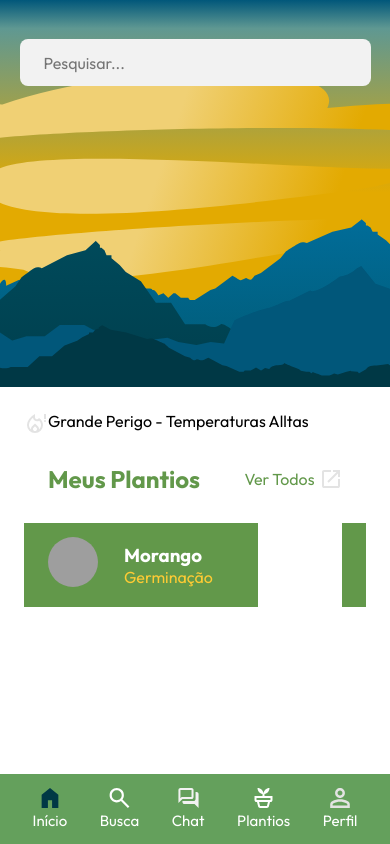
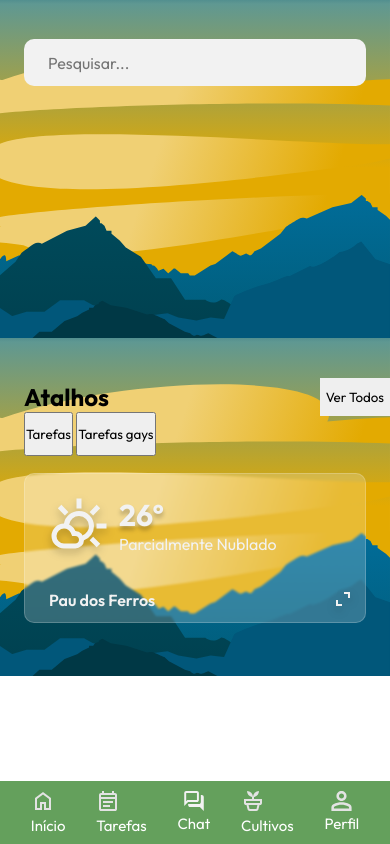
Before and after one commit to PabloMuris/Koltagri-Django-, a Django app: page / in a window 390 px wide. Run offline with Django 5.2, Linux system fonts and the light colour scheme; grey boxes are pictures that could not be loaded.

Commit message:
Refactor templates and styles: update static URL, enhance layout, and improve header/footer structure

```diff
--- a/koltagri/settings.py
+++ b/koltagri/settings.py
@@ -135,7 +135,7 @@ USE_TZ = True
 # Static files (CSS, JavaScript, Images)
 # https://docs.djangoproject.com/en/5.2/howto/static-files/
 
-STATIC_URL = 'static/'
+STATIC_URL = '/static/'
 
 STATICFILES_DIRS = [(BASE_DIR/'static')]
 
--- a/static/css/global.css
+++ b/static/css/global.css
@@ -66,6 +66,9 @@
   /* Metais */
   --outono-metal-ouro: #d4af37;
   --outono-metal-bronze: #b08d57;
+
+  /* Standard-font-size*/
+  font-size: 16px;
 }
 
 * {
@@ -93,7 +96,7 @@ body {
     "main "
     "footer";
   grid-template-columns: 0.18fr 1fr 0.18fr;
-  grid-template-rows:  1fr 1fr 0.18fr;
+  grid-template-rows:  338px 7fr 1fr;
   width: 100vw;
   height: 100vh;
   box-sizing: border-box;
@@ -119,14 +122,14 @@ header{
 
 /* BARRA DE PESQUISA */
 #search-bar {
-  margin: 0 auto;
+  margin: 0 24px;
   display: flex;
   align-items: center;
   padding: 0.1rem 24px;
   background: var(--middle-grey);
-  border-radius: 0.5rem;
-  width: 90%;
-  max-width: 500px;
+  border-radius: 10px;
+  width: 100%;
+   z-index: 999;
 }
 
 /* ÍCONE DA LUPA */
@@ -171,6 +174,7 @@ main {
   background-color: transparent;
   grid-row: auto;
   padding: 24px;
+  position: relative;
 }
 
 
@@ -401,13 +405,7 @@ border-radius: 10px;
 }
 
 
-main{
-  display: grid;
-  grid-template-areas: "weather-section other-section"
-  "stati stati";
-  grid-template-columns: 1.25fr 1fr;
-  grid-template-rows: 1.2fr 1fr;
-}
+
 
 #other-section{
    grid-area: other-section;
@@ -459,9 +457,6 @@ main{
     grid-template-rows: 70px 2fr;
     height: 100vh;
   }
-  #weather-section{
-    width: 80%;
-  }
   .nav-links a {
     align-items: center !important;
     justify-content: center;
--- a/static/css/index.css
+++ b/static/css/index.css
@@ -12,6 +12,15 @@
 
 }
 
+#weather-events{
+position:absolute !important;
+top: 0px;
+right: 0px;
+left: 0px;
+z-index: 0;
+
+}
+
 #footer-weather-advices span{
 background-color: #f2f2f2;
 width: 100%;
@@ -22,131 +31,19 @@ padding-left: 6px;
 border-bottom-right-radius: 10px;
 
 }
-#footer-weather-advices span p{
-  color:  #C95313  !important;
-}
-#footer-weather-advices{
-  display: flex;
-  position: absolute;
-  flex-flow: row;
-  bottom: 0px;
-  left: 0px;
-  width: 100%;
-}
-
-#button-weather-detail{
-  height: 44px;
-  width: fit-content;
-  padding-inline: 10px;
-  font-size: 16px;
-  position: absolute;
-  right: 0px;
-  top: 0px;
-  border: 1px solid rgba(7, 125, 235, 0.1) !important;
-  border-bottom-left-radius: 10px;
-  border-top-right-radius: 10px;
-  display: flex;
-  align-items: center;
-  justify-content: center;
-  gap: 6px;
-  background: rgba(65, 65, 65, 0.2) !important;
-  backdrop-filter: blur(3px);
-}
-#button-weather-detail p{
-  color: var(--middle-grey);
-}
-
-#weather-section #weather-side-information{
-  display: flex;
-  flex-direction: column;
-  align-items: end;
-  justify-content: space-between;
-  gap: 10px;
-  color: var(--middle-grey);
-  height: 80%;
-
-}
-
-#weather-section #weather-side-information svg{
-  width: 90px;
-  height: 94px;
-  fill: var(--middle-grey);
-}
-#weather-principal-information{
-  display: flex;
-  flex-flow: column;
-  justify-content: space-between;
-  height: 80%;
-  top: 4px;
 
 
 
-}
-#weather-section #weather-principal-information h1{
-  font-size: 16px !important;
-  font-weight: 500;
-  color: var(--middle-grey);
-  position: absolute;
-  top: 16px;
-
-}
-#weather-principal-information p{
-  color: var(--middle-grey);
-}
-
-#weather-section #weather-principal-information span{
-  font-size: 86px !important;
-  color: var(--middle-grey);
-}
-#weather-principal p {
-  color: var(m);
-}
-
-#weather-section{
-  position: relative;
-  background-color: var(--middle-grey);
-  width: 100%;
-  border-radius: 10px;
-  padding: 44px 24px 44px 24px;
-  grid-area:  weather-section;
-  display: flex;
-  flex-direction: row;
-  justify-content: space-between;
-  align-items: start;
-  height: 60%;
-  background-image: linear-gradient(270deg,#65A659,#50817C);
-}
-#weather-section h1{
-  color: #2c3e50;
-}
 
 
-.transparent-card-container {
-  display: flex;
-  align-items: center;
-  justify-content: space-between;
-  margin-top: 7.5%;
-  gap: 2rem;
-  width: 100%;
-  padding-inline:24px;
-
-}
 
 .transparent-card{
   background :rgba(255, 255, 255, 0.2);
   backdrop-filter: blur(1px);
   display: flex;
-  align-items: center;
-  justify-content: space-evenly;
-  max-width: 170px;
-  min-width: 140px;
-  width: auto;
-  height: auto;
-  max-height: 80px;
-  min-height: 70px;
-  padding: 0rem 0.5rem;
-  border-radius: 5px;
+  border-radius: 10px;
   border: 1px solid rgba(255,255,255,0.2);
+  z-index: 999;
 }
 
 
@@ -297,9 +194,10 @@ text-shadow: 5px 5px 5px rgba(0, 0, 0, 0.3);
   flex-flow: row;
 }
 
-@media (min-width: 748px) and (max-width: 1270px){
+@media (min-width: 748px) and (max-width: 1920px){
   section#weather-events {
-  display: none;
+  position: relative !important;
+  border-radius: 10px !important;
 }
 
 
--- a/templates/base.html
+++ b/templates/base.html
@@ -11,7 +11,9 @@
 </head>
 <body>
 <header>
-{% block header %}{% endblock header %}
+    {% include "partials/_header.html" %}
+{% block header %}
+{% endblock header %}
 </header>
 
     {% include "partials/_aside.html" %}
--- a/templates/index.html
+++ b/templates/index.html
@@ -1,4 +1,6 @@
 {% extends "base.html" %}
+{% load static%}
+
 
 
 
@@ -6,70 +8,123 @@
 
 
 {% block css %}
-<style></style>{% endblock css %}
+<style>
+
+ #weather-prevision{
+  position: absolute;
+  width: auto;
+  left: 24px;
+  right: 24px;
+  top: 40%;
+  height: 150px;
+  height: 150px;
+  justify-content: start;
+  padding-top: 22px;
+  gap: 10px;
+  padding-left: 24px;
+ }
+  #weather-prevision p{
+    font-size: 16px;
+  }
+
+ #weather-prevision h2{
+  font-size: 30px;
+  color: var(--middle-grey);
+  text-shadow: 0px 4px 4px rgba(0, 0, 0, 0.25);
+ }
+
+ #weather-prevision svg{
+  fill: var(--middle-grey);
+  width: 60px;
+  height: 60px;
+  filter: drop-shadow(0px 4px 4px rgba(0, 0, 0, 0.25));
+ }
+
+#weather-events{
+  background-size: cover;
+  background-repeat: no-repeat;
+  background-position: center;
+  width:100%;
+  height:338px;
+  background-image: url("{% static 'imgs/icons/svg/home_page_.svg' %}");
+
+}
+
+#weather-location{
+  display: flex;
+  position: absolute;
+  flex-flow: row;
+  bottom: 0px;
+  left: 0px;
+  align-items: center;
+  width: 100%;
+  padding-left: 24px;
+  justify-content: space-between;
+  font-weight: 600;
+
+}
+
+#weather-location button{
+  height: 44px;
+  width: 44px;
+  background: transparent;
+  border: none;
+
+}
+
+#weather-location button svg{
+  height: 24px;
+  width: 24px;
+  filter: drop-shadow(0px 4px 4px rgba(0, 0, 0, 0.25));
+}
+
+section#shortcuts{
+  display: flex;
+  width: 100%;
+  flex-flow: column;
+}
+
+section#shortcuts button.shortcut-button{
+  height: 44px;
+  min-width: 44px;
+  width: auto;
+  max-width: 100px;
+}
+
+
+
+</style>{% endblock css %}
 
 {% block header %}
-<div id="search-bar">
-      <form action="">
-        <input type="text" placeholder="Pesquisar...">
-      </form>
-</div>
-
-    <div id="user-actions-desktop" style="display: flex; gap: 16px; align-items: center;">
-      <div id="email-button">
-        <button type="button" aria-label="Email">
-          <svg xmlns="http://www.w3.org/2000/svg" height="24px" viewBox="0 -960 960 960" width="24px" fill="#e3e3e3">
-            <path d="M160-160q-33 0-56.5-23.5T80-240v-480q0-33 23.5-56.5T160-800h640q33 0 56.5 23.5T880-720v480q0 33-23.5 56.5T800-160H160Zm320-280L160-640v400h640v-400L480-440Zm0-80 320-200H160l320 200ZM160-640v-80 480-400Z"/>
-          </svg>
-        </button>
-      </div>
-
-      <div id="notifications-button">
-        <button type="button" aria-label="Notificações">
-          <svg xmlns="http://www.w3.org/2000/svg" height="24px" viewBox="0 -960 960 960" width="24px" fill="#e3e3e3">
-            <path d="M160-200v-80h80v-280q0-83 50-147.5T420-792v-28q0-25 17.5-42.5T480-880q25 0 42.5 17.5T540-820v28q80 20 130 84.5T720-560v280h80v80H160Zm320-300Zm0 420q-33 0-56.5-23.5T400-160h160q0 33-23.5 56.5T480-80ZM320-280h320v-280q0-66-47-113t-113-47q-66 0-113 47t-47 113v280Z"/>
-          </svg>
-        </button>
-      </div>
-
-      <div id="profile-icon">
-        <button type="button" aria-label="Perfil" style="padding:0; border:none; background:none; cursor:pointer;">
-          <img src="svg/pablo.jpg" alt="Foto de perfil" style="width: 40px; height: 40px; border-radius: 50%;">
-        </button>
-      </div>
-    </div>{% endblock header %}
-
-{% block main %}<section id="weather-events">
-        <figure>
-          <svg xmlns="http://www.w3.org/2000/svg" height="24px" viewBox="0 -960 960 960" width="24px" fill="#e3e3e3"><path d="M200-400q0 52 21 98.5t60 81.5q-1-5-1-9v-9q0-32 12-60t35-51l113-111 113 111q23 23 35 51t12 60v9q0 4-1 9 39-35 60-81.5t21-98.5q0-50-18.5-94.5T608-574q-20 13-42 19.5t-45 6.5q-62 0-107.5-41T361-690q-39 33-69 68.5t-50.5 72Q221-513 210.5-475T200-400Zm240 52-57 56q-11 11-17 25t-6 29q0 32 23.5 55t56.5 23q33 0 56.5-23t23.5-55q0-16-6-29.5T497-292l-57-56Zm0-492v132q0 34 23.5 57t57.5 23q18 0 33.5-7.5T582-658l18-22q74 42 117 117t43 163q0 134-93 227T440-80q-134 0-227-93t-93-227q0-129 86.5-245T440-840Zm400 320q-17 0-28.5-11.5T800-560q0-17 11.5-28.5T840-600q17 0 28.5 11.5T880-560q0 17-11.5 28.5T840-520Zm-40-120v-200h80v200h-80Z"/></svg>
-        </figure>
-        <p>Grande Perigo - Temperaturas Alltas</p>
-      </section>
-
-      <section id="plant-resume-area">
-        <div id="plant-resume-header">
-          <h2>Meus Plantios</h3>
-        <div id="acess-plant-button">
-          <p>Ver Todos</p>
-          <svg xmlns="http://www.w3.org/2000/svg" height="24px" viewBox="0 -960 960 960" width="24px" fill="#e3e3e3"><path d="M200-120q-33 0-56.5-23.5T120-200v-560q0-33 23.5-56.5T200-840h280v80H200v560h560v-280h80v280q0 33-23.5 56.5T760-120H200Zm188-212-56-56 372-372H560v-80h280v280h-80v-144L388-332Z"/></svg>
-        </div>
-
-        </div>
-        <div id="plant-resume-card">
-          <div id="card-body">
-            <figure id="plant-image">
-              <img src="webp/morango.webp" alt="" srcset="">
-            </figure>
-            <div id="plant-resume-data">
-              <h3>Morango</h3>
-              <p>Germinação</p>
-            </div>
-            <figure id="health-indicator-icon">
-
-            </figure>
-          </div>
-        </div>
-      </section>
+{% endblock header %}
 
 
+{% block main %}
+
+<section id="weather-events" >
+  <div id="weather-prevision" class="transparent-card">
+    <svg xmlns="http://www.w3.org/2000/svg" height="24px" viewBox="0 -960 960 960" width="24px" fill="#e3e3e3"><path d="M440-760v-160h80v160h-80Zm266 110-56-56 113-114 56 57-113 113Zm54 210v-80h160v80H760Zm3 299L650-254l56-56 114 112-57 57ZM254-650 141-763l57-57 112 114-56 56Zm-14 450h180q25 0 42.5-17.5T480-260q0-25-17-42.5T421-320h-51l-20-48q-14-33-44-52.5T240-440q-50 0-85 35t-35 85q0 50 35 85t85 35Zm0 80q-83 0-141.5-58.5T40-320q0-83 58.5-141.5T240-520q60 0 109.5 32.5T423-400q58 0 97.5 43T560-254q-2 57-42.5 95.5T420-120H240Zm320-134q-5-20-10-39t-10-39q45-19 72.5-59t27.5-89q0-66-47-113t-113-47q-60 0-105 39t-53 99q-20-5-41-9t-41-9q14-88 82.5-144T480-720q100 0 170 70t70 170q0 77-44 138.5T560-254Zm-79-226Z"/></svg>
+    <div id="climate-data">
+      <h2>26º</h2>
+      <p>Parcialmente Nublado</p>
+    </div>
+    <div id="weather-location">
+    <p>Pau dos Ferros</p>
+    <button>
+      <svg xmlns="http://www.w3.org/2000/svg" height="24px" viewBox="0 -960 960 960" width="24px" fill="#e3e3e3"><path d="M200-200v-240h80v160h160v80H200Zm480-320v-160H520v-80h240v240h-80Z"/></svg>
+    </button>
+  </div>
+  </div>
+
+</section>
+
+<section id="shortcuts" style="position: relative; margin-top: 20px;">
+  <H2>Atalhos</H2>
+  <button type="button" id="all-shortcuts-btn" style="position: absolute; right: -24px; height: 38px; top: -4px; padding-inline:6px; border: none;">Ver Todos</button>
+  <div id="shortcut-button">
+    <button type="button" class="shortcut-button">Tarefas</button>
+    <button type="button" class="shortcut-button"> Tarefas gays</button>
+  </div>
+</section>
+
       {% endblock main %}
--- a/templates/partials/_footer.html
+++ b/templates/partials/_footer.html
@@ -3,20 +3,20 @@
 <footer>
   <nav>
     <div id="home-button" class="nav-button">
-      <img src="svg/home_icon.svg" alt="">
+      <svg xmlns="http://www.w3.org/2000/svg" height="24px" viewBox="0 -960 960 960" width="24px" fill="#e3e3e3"><path d="M240-200h120v-240h240v240h120v-360L480-740 240-560v360Zm-80 80v-480l320-240 320 240v480H520v-240h-80v240H160Zm320-350Z"/></svg>
       <p>Início</p>
     </div>
     <div id="search-button" class="nav-button">
-      <img src="svg/search_icon.svg" alt="">
-      <p>Busca</p>
+      <svg xmlns="http://www.w3.org/2000/svg" height="24px" viewBox="0 -960 960 960" width="24px" fill="#e3e3e3"><path d="M200-80q-33 0-56.5-23.5T120-160v-560q0-33 23.5-56.5T200-800h40v-80h80v80h320v-80h80v80h40q33 0 56.5 23.5T840-720v560q0 33-23.5 56.5T760-80H200Zm0-80h560v-400H200v400Zm0-480h560v-80H200v80Zm0 0v-80 80Zm80 240v-80h400v80H280Zm0 160v-80h280v80H280Z"/></svg>
+      <p>Tarefas</p>
     </div>
     <div id="messages-button" class="nav-button">
       <img src="svg/message_icon.svg" alt="">
       <p>Chat</p>
     </div>
     <div id="cultivation-button" class="nav-button">
-      <img src="svg/plant_icon.svg" alt="">
-      <p>Plantios</p>
+      <svg xmlns="http://www.w3.org/2000/svg" height="24px" viewBox="0 -960 960 960" width="24px" fill="#e3e3e3"><path d="M342-160h276l40-160H302l40 160Zm0 80q-28 0-49-17t-28-44l-45-179h520l-45 179q-7 27-28 44t-49 17H342ZM200-400h560v-80H200v80Zm280-240q0-100 70-170t170-70q0 90-57 156t-143 80v84h320v160q0 33-23.5 56.5T760-320H200q-33 0-56.5-23.5T120-400v-160h320v-84q-86-14-143-80t-57-156q100 0 170 70t70 170Z"/></svg>
+      <p>Cultivos</p>
     </div>
     <div id="person-button" class="nav-button">
       <img src="svg/person_icon.svg" alt="">
--- /dev/null
+++ b/templates/partials/_header.html
@@ -0,0 +1,30 @@
+{% load static%}
+<div id="search-bar" >
+      <form action="">
+        <input type="text" placeholder="Pesquisar...">
+      </form>
+</div>
+
+    <div id="user-actions-desktop" style="display: flex; gap: 16px; align-items: center;">
+      <div id="email-button">
+        <button type="button" aria-label="Email">
+          <svg xmlns="http://www.w3.org/2000/svg" height="24px" viewBox="0 -960 960 960" width="24px" fill="#e3e3e3">
+            <path d="M160-160q-33 0-56.5-23.5T80-240v-480q0-33 23.5-56.5T160-800h640q33 0 56.5 23.5T880-720v480q0 33-23.5 56.5T800-160H160Zm320-280L160-640v400h640v-400L480-440Zm0-80 320-200H160l320 200ZM160-640v-80 480-400Z"/>
+          </svg>
+        </button>
+      </div>
+
+      <div id="notifications-button">
+        <button type="button" aria-label="Notificações">
+          <svg xmlns="http://www.w3.org/2000/svg" height="24px" viewBox="0 -960 960 960" width="24px" fill="#e3e3e3">
+            <path d="M160-200v-80h80v-280q0-83 50-147.5T420-792v-28q0-25 17.5-42.5T480-880q25 0 42.5 17.5T540-820v28q80 20 130 84.5T720-560v280h80v80H160Zm320-300Zm0 420q-33 0-56.5-23.5T400-160h160q0 33-23.5 56.5T480-80ZM320-280h320v-280q0-66-47-113t-113-47q-66 0-113 47t-47 113v280Z"/>
+          </svg>
+        </button>
+      </div>
+
+      <div id="profile-icon">
+        <button type="button" aria-label="Perfil" style="padding:0; border:none; background:none; cursor:pointer;">
+          <img src="svg/pablo.jpg" alt="Foto de perfil" style="width: 40px; height: 40px; border-radius: 50%;">
+        </button>
+      </div>
+    </div>
```
